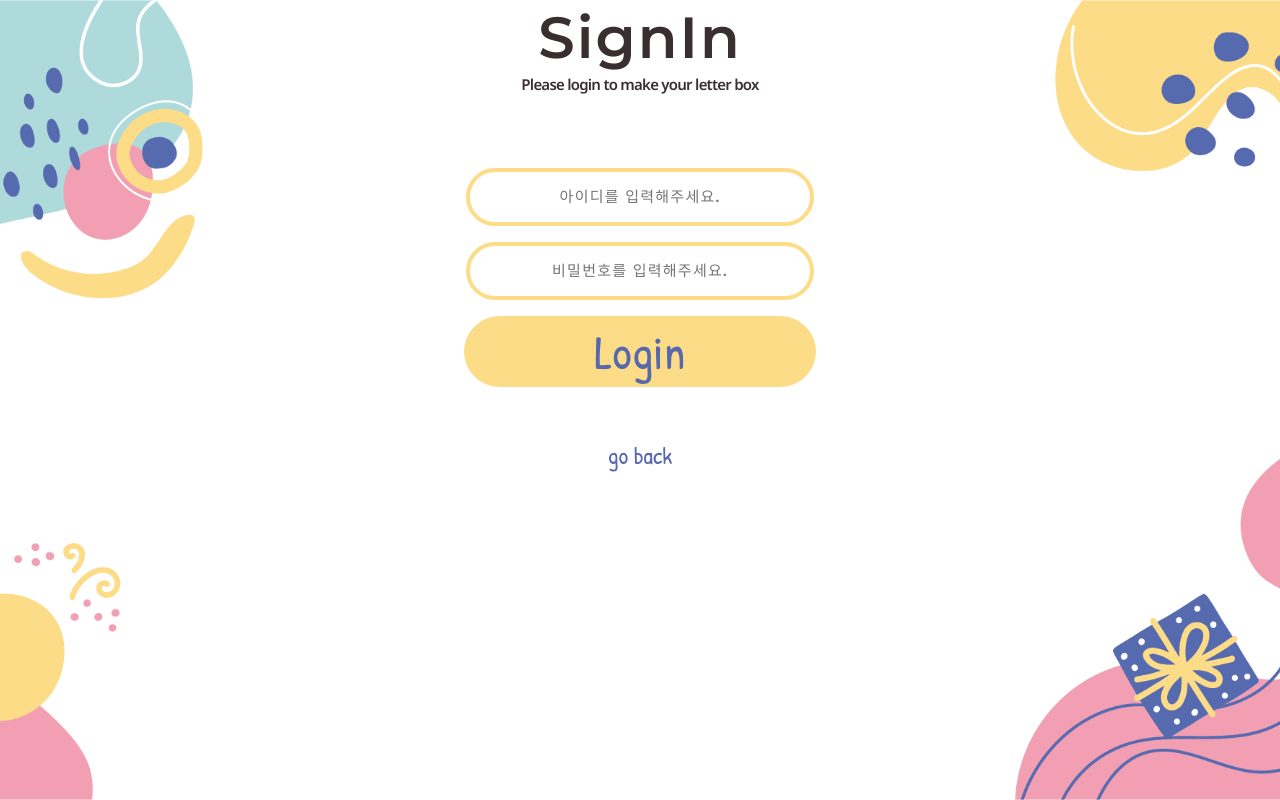
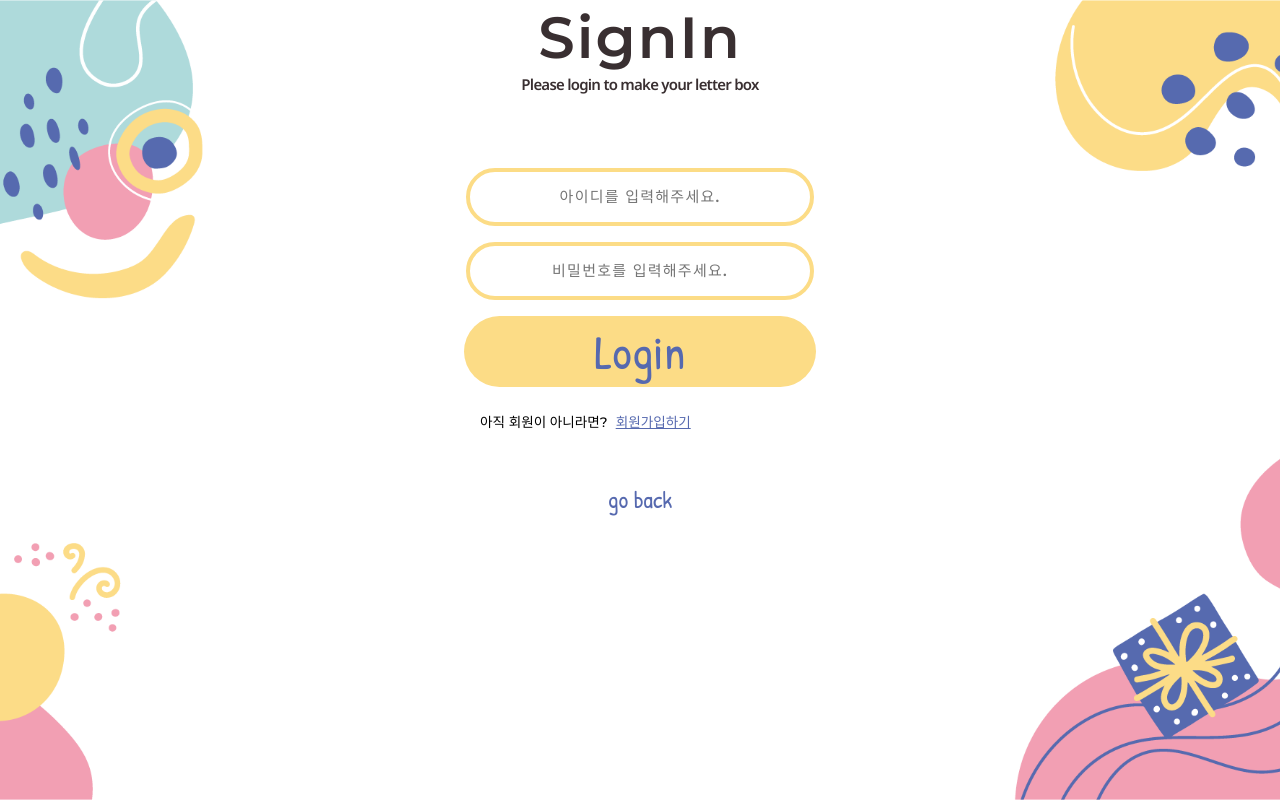
Before and after one commit to ColorMyBirthdayCard/ColorMyBirthdayCard-react, a React (Create React App) app: page /login in a window 1280 px wide. Built offline with nearby package versions, Linux system fonts and the light colour scheme; no server answers; the HTML template or start-up script is replaced by a standard one; a web font is replaced by a local one.

Commit message:
feat: 로그인에서 회원가입 버튼 추가

```diff
--- a/src/pages/Auth/Login.jsx
+++ b/src/pages/Auth/Login.jsx
@@ -1,5 +1,5 @@
 import React, { useEffect, useState } from 'react';
-import { useNavigate } from 'react-router-dom';
+import { useNavigate, Link } from 'react-router-dom';
 import styled from 'styled-components';
 
 import { useUserDispatch } from '@contexts/UserContext';
@@ -62,6 +62,11 @@ const Login = () => {
           onChange={e => setPassword(e.target.value)}
         />
         <LoginButton onClick={handleLogin} title='Login' />
+        <Message>
+          <div>아직 회원이 아니라면?</div>
+          <Link to='/register' className='signup'>회원가입하기</Link>
+        </Message>
+
       </Body>
       <div
         style={{
@@ -100,3 +105,23 @@ const LoginButton = styled(Button)`
   width: 22rem;
   margin-top: 0.5rem;
 `;
+const Message = styled.div`
+  font-family: Montserrat_Medium;
+  font-size: 0.85rem;
+  margin-top: 1.5rem;
+  width: 20rem;
+  display: flex;
+  justify-content: start;
+  order: none;
+  text-decoration: none;
+  outline: none;
+
+  .signup {
+    color: #5669af;
+    cursor: pointer;
+    margin-left: 0.5rem;
+    &:hover {
+      color: #8290c4;
+    }
+  }
+`;
```
Also changed, not shown: src/static/fonts/Montserrat-Black.ttf (deleted), src/static/fonts/Montserrat-Light.ttf (deleted).
